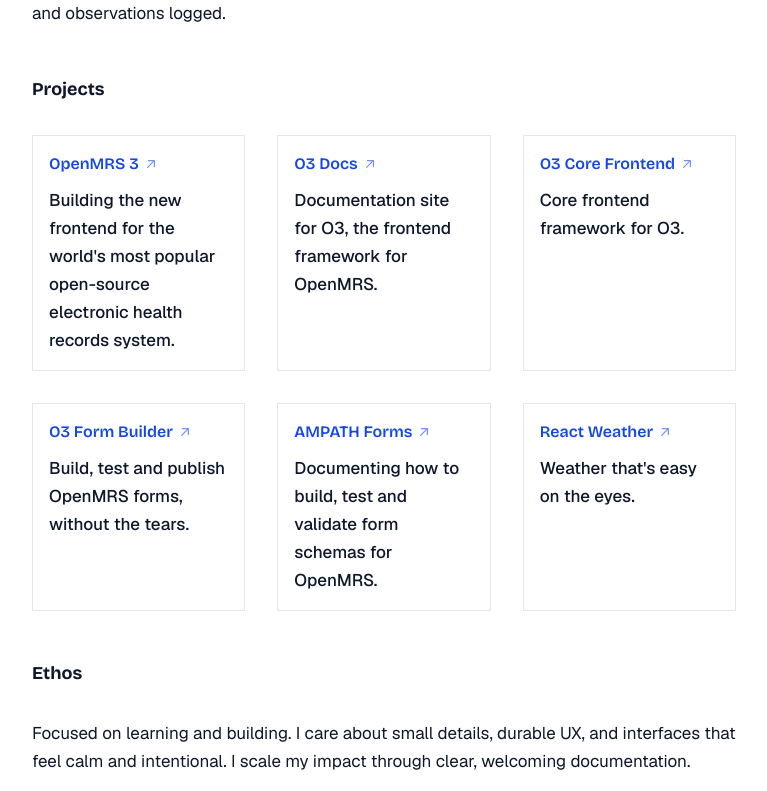
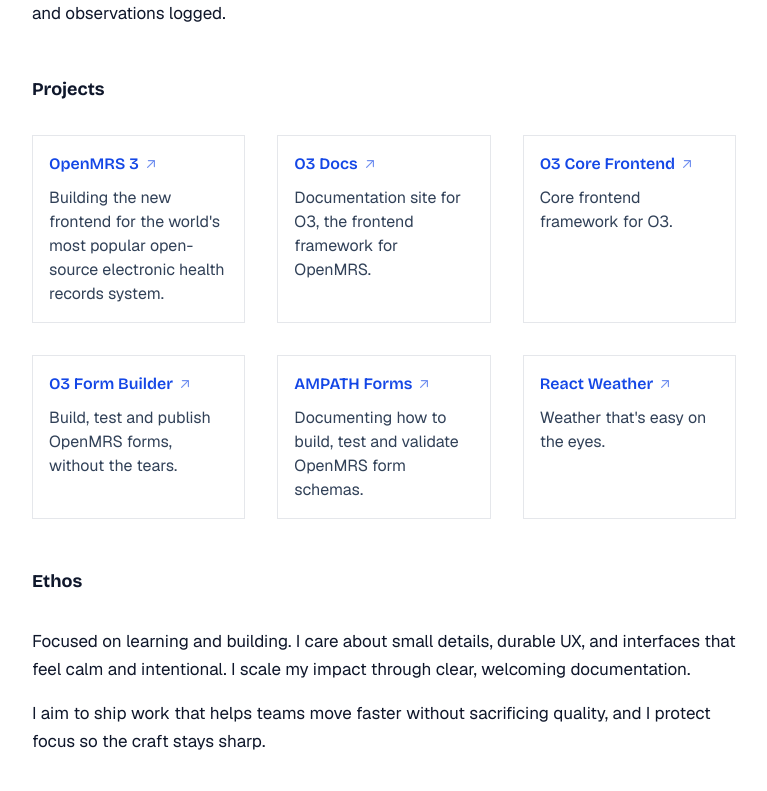
Before and after one commit to denniskigen/denniskigen.com, a Next.js app: page / in a window 1280 px wide. Shown: the part 585-1376 px from the top of the page, without its empty margins (256-1023 px from the left). Built offline with nearby package versions, Linux system fonts and the light colour scheme.

Commit message:
Soften project card description styling

```diff
--- a/pages/index.tsx
+++ b/pages/index.tsx
@@ -18,7 +18,9 @@
         {project.title}
         <ExternalLinkIcon />
       </h3>
-      <p className="mt-2.5 text-slate-900 dark:text-slate-200">{project.description}</p>
+      <p className="mt-2.5 text-base font-normal leading-6 text-slate-700 dark:text-slate-300">
+        {project.description}
+      </p>
     </div>
   </ExternalLink>
 );
@@ -117,7 +119,7 @@
     {
       title: "AMPATH Forms",
       url: "https://ampath-forms.vercel.app",
-      description: "Documenting how to build, test and validate form schemas for OpenMRS.",
+      description: "Documenting how to build, test and validate OpenMRS form schemas.",
     },
     {
       title: "React Weather",
```
